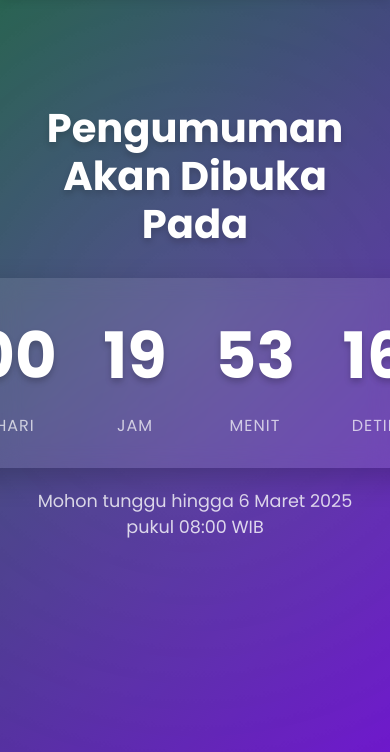
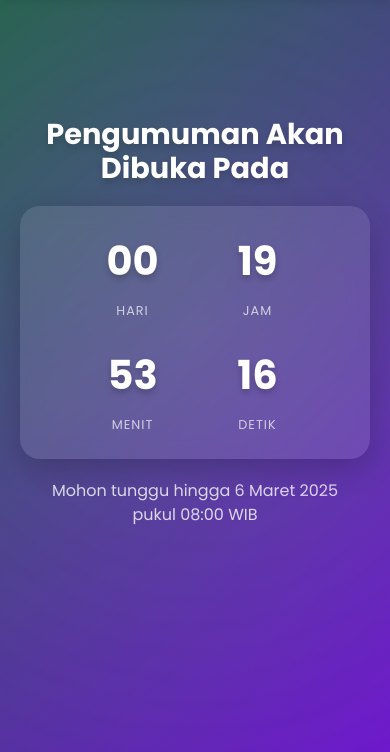
Before and after one commit to jouleee/pengumuman-kemakom, a plain HTML site: page index.html in a window 390 px wide. Shown: the part 92-844 px from the top of the page. Drawn offline with Linux system fonts and the light colour scheme.

Commit message:
Add files via upload

```diff
--- a/index.html
+++ b/index.html
@@ -18,7 +18,6 @@
         <link href="assets/css/style.css" rel="stylesheet">
 
         <style>
-
             .navbar {
                 background-color: rgba(255,255,255,0.95);
                 box-shadow: 0 2px 10px rgba(0,0,0,0.1);
@@ -83,6 +82,9 @@
                 gap: 20px;
                 backdrop-filter: blur(10px);
                 box-shadow: 0 10px 30px rgba(0,0,0,0.2);
+                max-width: 100%;
+                justify-content: center;
+                align-items: center;
             }
 
             .countdown-timer > div {
@@ -90,6 +92,7 @@
                 flex-direction: column;
                 align-items: center;
                 min-width: 100px;
+                margin: 0 10px;
             }
 
             .countdown-timer > div > div {
@@ -97,6 +100,8 @@
                 font-weight: 700;
                 color: white;
                 text-shadow: 0 4px 6px rgba(0,0,0,0.2);
+                min-width: 120px;
+                text-align: center;
             }
 
             .countdown-timer span {
@@ -118,6 +123,54 @@
                 margin-top: 20px;
                 color: rgba(255,255,255,0.8);
                 font-size: 1.1rem;
+            }
+
+            /* Mobile Responsiveness */
+            @media (max-width: 768px) {
+                .countdown-timer {
+                    flex-wrap: wrap;
+                    padding: 20px;
+                    gap: 15px;
+                }
+
+                .countdown-timer > div {
+                    flex-basis: calc(50% - 15px);
+                    margin: 5px;
+                }
+
+                .countdown-timer > div > div {
+                    font-size: 3rem;
+                    min-width: 80px;
+                }
+
+                .countdown-overlay h2 {
+                    font-size: 1.8rem;
+                    margin-bottom: 20px;
+                }
+
+                .countdown-overlay p {
+                    font-size: 1rem;
+                    padding: 0 15px;
+                }
+            }
+
+            @media (max-width: 480px) {
+                .countdown-timer {
+                    flex-direction: row;
+                }
+
+                .countdown-timer > div {
+                    flex-basis: auto;
+                }
+
+                .countdown-timer > div > div {
+                    font-size: 2.5rem;
+                    min-width: 60px;
+                }
+
+                .countdown-timer span {
+                    font-size: 0.8rem;
+                }
             }
         </style>
 
```
